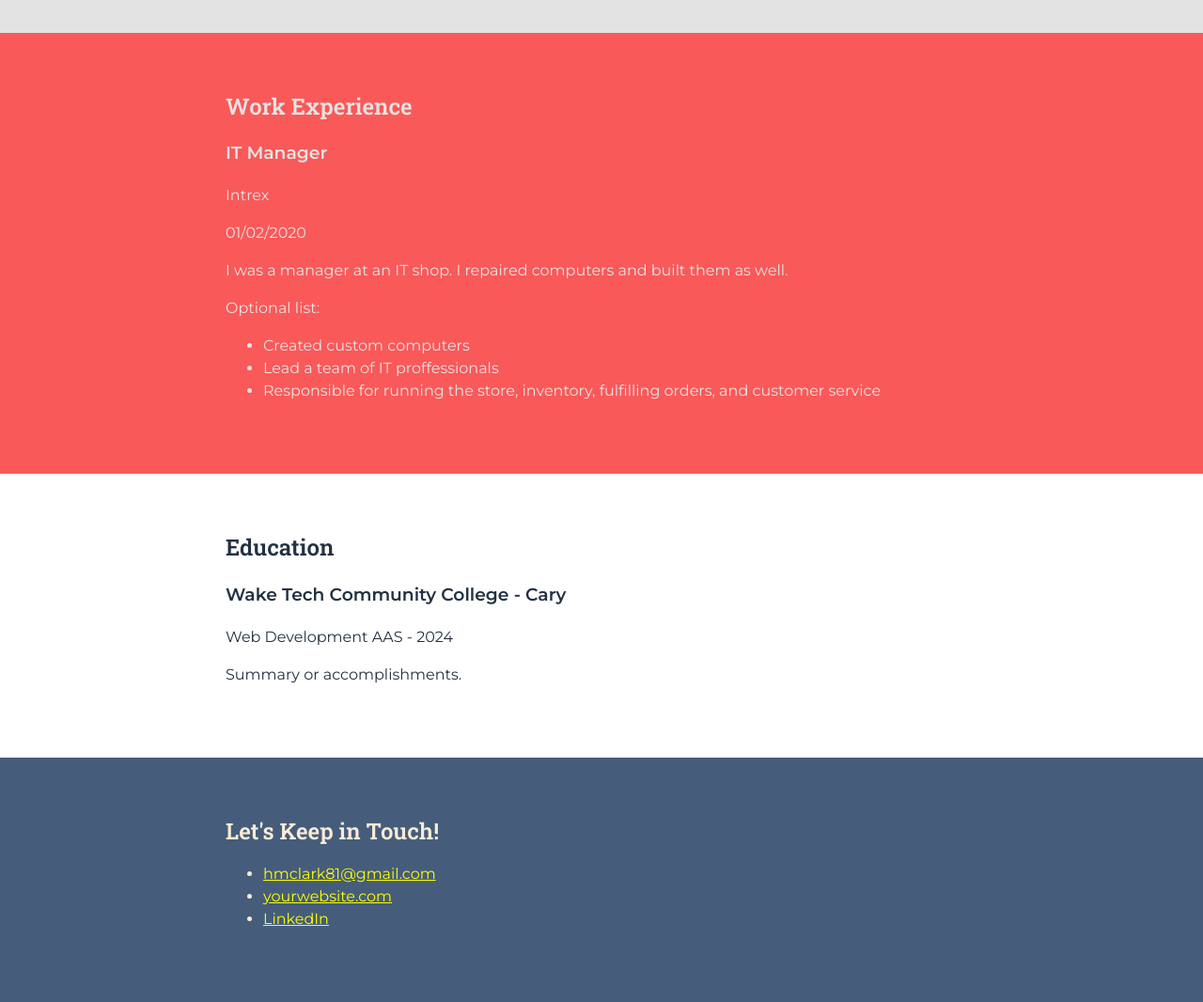
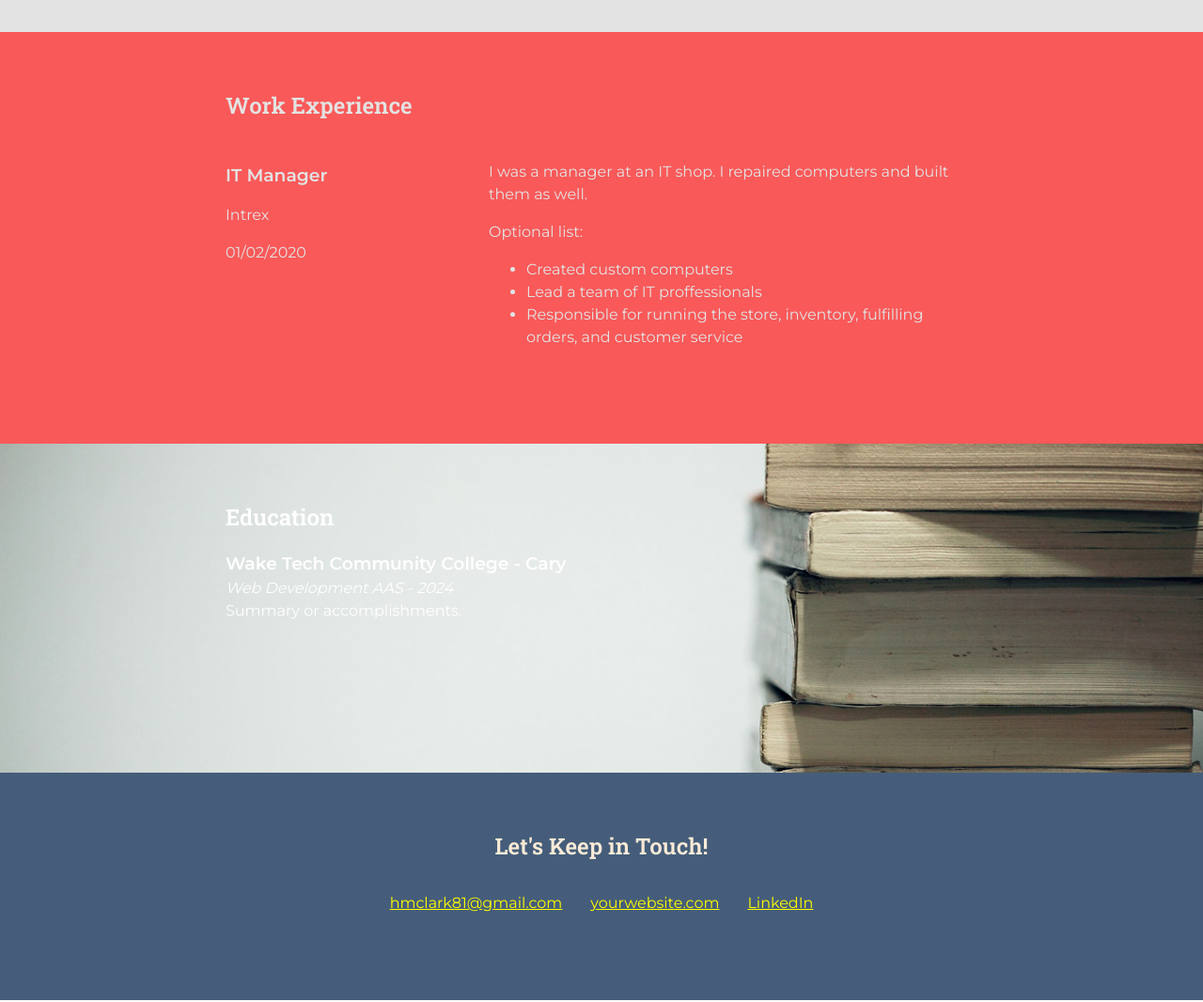
Before and after one commit to Gadnuk-BoW/ResumeAssignment, a plain HTML site: page index.html in a window 1280 px wide. Shown: the part 1040-2106 px from the top of the page at 94% size. Drawn offline with Linux system fonts and the light colour scheme.

Commit message:
Finishing touches
added the things required from the last linkdin lessons

```diff
--- a/css/styles.css
+++ b/css/styles.css
@@ -36,9 +36,30 @@ h1, h2 {
 }
 
 .content-wrap {
-    width: 800px;
+    max-width: 800px;
+    width: 85%;
     margin: 0 auto;
     padding: 60px 0;
+}
+
+h3 {
+    margin-bottom: 0;
+}
+
+.item-details h3 + p {
+    font-style: italic;
+}
+
+.item-details h3 ~ p {
+    margin: 0;
+}
+
+.divider > section {
+    border-bottom: 1px dashed #233142;
+    padding: 25px 0;
+}
+.divider > section:last-of-type {
+    border-bottom: none;
 }
 
 /* Navigation
@@ -129,14 +150,9 @@ header h1, header h2 {
 
 .project-item {
     overflow: hidden;
-    border-bottom: 1px dashed #233142;
-    padding: 25px 0;
+
 }
 
-.project-item img {
-    float: left;
-    margin-right: 20px;
-}
 
 .project-item h3 {
     margin-top: 0;
@@ -148,10 +164,16 @@ header h1, header h2 {
     background-color: #f95959;
     color: #e3e3e3;
 }
+
+
+
 /* Education
 --------------------------*/
 .education {
-   color: #233142;
+   background-image: url(../images/books.jpg);
+   background-size: cover;
+   background-position: top right;
+   padding-bottom: 100px;
 }
 
 /* Contact Info
@@ -160,3 +182,51 @@ footer{
     background-color: #455d7a;
     color: antiquewhite;
 }
+.contact-list {
+    list-style-type: none;
+    padding: 0;
+}
+
+.contact-list a {
+    padding: 15px;
+    display: inline-block;
+}
+
+/* Responsive
+--------------------------*/
+@media screen and (min-width: 600px) {
+
+    header, footer {
+        text-align: center;
+    }
+
+    .project-item img {
+        float: left;
+        margin-right: 20px;
+    }
+
+    .job-item {
+        display: grid;
+        grid-template-columns: 1fr 2fr;
+        column-gap: 20px;
+    }
+
+    .contact-list {
+        display: flex;
+        justify-content: center;
+    }
+
+}
+@media screen and (max-width: 599px){
+    h1 {
+        font-size: 75px;
+        line-height: 0.9;
+        margin-bottom: 20px;
+    }
+    h2{
+        line-height: 1;
+    }
+    .contact-list a {
+        padding: 5px;
+    }
+}
--- a/index.html
+++ b/index.html
@@ -70,7 +70,7 @@
 
       <!-- ********************  PROJECTS / PORTFOLIO  ********************* -->
       <section class="projects">
-        <div class="content-wrap">
+        <div class="content-wrap divider">
           <h2>Featured Projects</h2>
           <p>View selected projects below.</p>
 
@@ -87,15 +87,18 @@
 
       <!-- ***********************  WORK EXPERIENCE  *********************** -->
       <section class="work">
-        <div class="content-wrap">
+        <div class="content-wrap .item-details divider">
           <h2>Work Experience</h2>
 
 
           <!-- Copy this whole <section> block to add more jobs. -->
-          <section>
+          <section class="job-item">
+            <div class="job-details">
               <h3>IT Manager</h3>
               <p>Intrex</p>
               <p>01/02/2020</p>
+            </div>
+            <div class="job-summary">
               <p>I was a manager at an IT shop. I repaired computers and built them as well.</p>
               <p>Optional list:</p>
               <ul>
@@ -103,6 +106,9 @@
                 <li>Lead a team of IT proffessionals</li>
                 <li>Responsible for running the store, inventory, fulfilling orders, and customer service</li>
               </ul>
+            </div>
+
+
           </section>
           <!-- End of Job block. -->
         </div>
@@ -110,7 +116,7 @@
 
       <!-- ******************  EDUCATION & CERTIFICATIONS ****************** -->
       <section class="education">
-        <div class="content-wrap">
+        <div class="content-wrap item-details">
           <h2>Education</h2>
 
           <!-- Copy this whole <section> block to add more schools. -->
@@ -129,7 +135,7 @@
           <h2>Let's Keep in Touch!</h2>
 
           <!-- Social media and contact links. Add or remove any networks. -->
-          <ul>
+          <ul class="contact-list">
             <li><a href="mailto:hmclark81@gmail.com">hmclark81@gmail.com</a></li>
             <li><a href="http://yourwebsite.com" target="_blank">yourwebsite.com</a></li>
             <li><a href="#" target="_blank">LinkedIn</a></li>
```
Also changed, not shown: images/books.jpg (renamed from images/sharon-mccutcheon-unsplash.jpg). Lines whose indentation alone changed are shown as unchanged.
